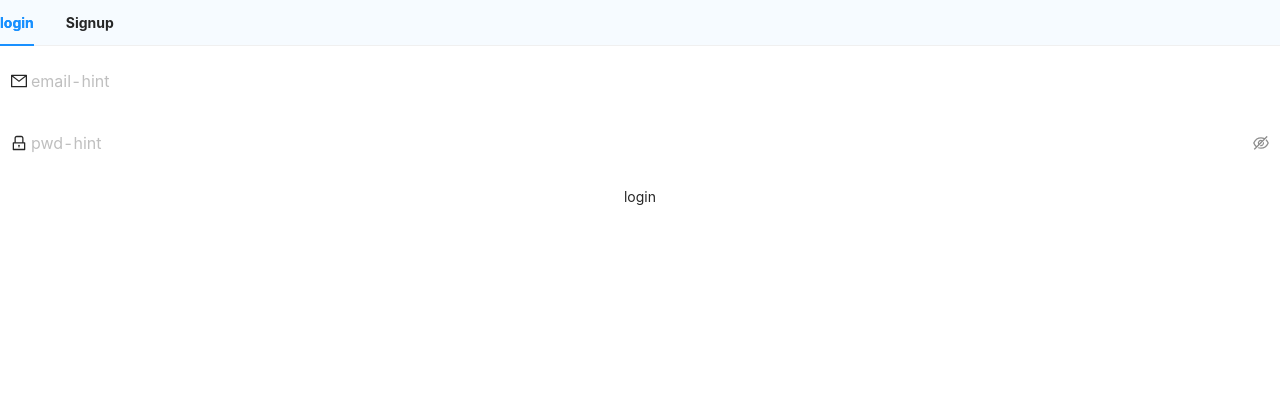
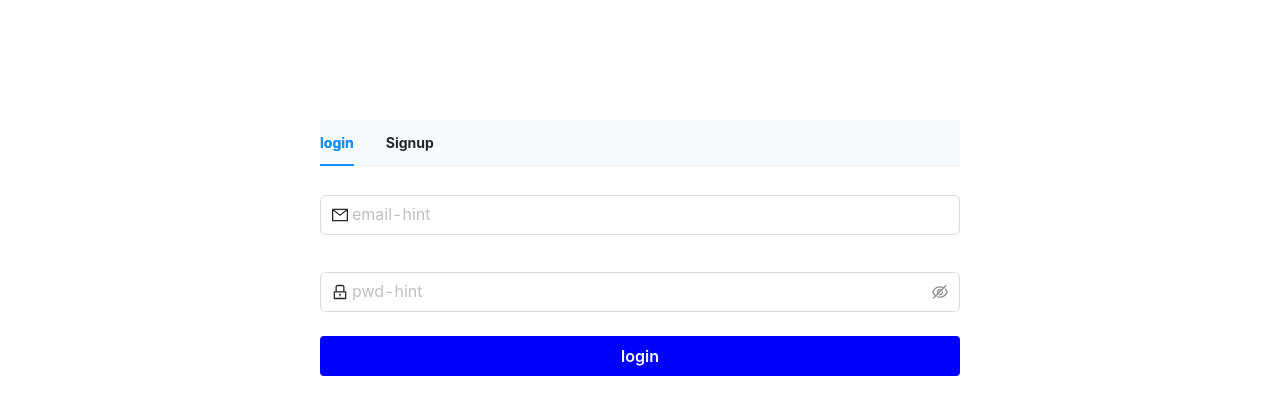
Before and after one commit to yliu3864/myapp, a React (Create React App) app: page /auths/login in a window 1280 px wide. Shown: the top 414 px of the page. Built offline with nearby package versions, Linux system fonts and the light colour scheme.

Commit message:
add login

```diff
--- a/package.json
+++ b/package.json
@@ -28,7 +28,7 @@
     "react-router-dom": "^6.4.1",
     "react-scripts": "5.0.1",
     "sass": "^1.55.0",
-    "sass-loader": "^13.0.2",
+    "sass-loader": "^13.1.0",
     "typescript": "^4.8.4",
     "web-vitals": "^2.1.4"
   },
--- /dev/null
+++ b/src/views/Auths/Auths.scss
@@ -0,0 +1,83 @@
+.auth-form {
+  width: 50%;
+  margin-top: 3rem;
+  margin: auto;
+  padding-top: 15vh;
+  .formItem {
+    border-radius: 6px;
+    overflow: hidden;
+    margin-top: 0.8rem;
+    border: 1px #ddd solid;
+    background-color: #fff;
+  }
+
+  .getCodebtn {
+    border-radius: 6px;
+    overflow: hidden;
+    border: 1px solid #ccc;
+
+    font-weight: 500;
+    font-size: 16px;
+    line-height: 24px;
+  }
+
+  .remember-action {
+    display: flex;
+    justify-content: space-between;
+    align-items: center;
+    margin-top: 1rem;
+
+    font-weight: 500;
+    font-size: 14px;
+    line-height: 22px;
+
+    .forget-pw {
+      cursor: pointer;
+    }
+  }
+
+  .action-bar {
+    display: flex;
+    margin-top: 1rem;
+    align-items: center;
+    justify-content: space-between;
+
+    .auth-btn {
+      color: #fff;
+      padding: 0.5rem 4rem;
+      border-radius: 4px;
+      text-align: center;
+      cursor: pointer;
+      background-color: blue;
+      font-weight: 600;
+      font-size: 16px;
+      line-height: 24px;
+    }
+
+    .auth-btn-disabled {
+      opacity: 0.5;
+    }
+  }
+
+  .quickSignin {
+    display: flex;
+    justify-content: space-between;
+    align-items: center;
+    margin-top: 1rem;
+
+    .signintext {
+      font-weight: 500;
+      font-size: 16px;
+      line-height: 24px;
+    }
+
+    .quickSigninSection {
+      visibility: hidden;
+
+      span:not(:first-child) {
+        margin-left: 8px;
+        cursor: pointer;
+      }
+    }
+  }
+}
--- a/src/views/Auths/Login.tsx
+++ b/src/views/Auths/Login.tsx
@@ -15,8 +15,8 @@ export default function Login(props:any) {
     async function signIn() {
         await loginForm.validateFields();
         const { userNameLogin, passwordLogin } = loginForm.getFieldsValue();
-        // const result = await onLogin(userNameLogin, passwordLogin);
-        // console.log('result ', result)
+        const result = await onLogin(userNameLogin, passwordLogin);
+        console.log('result ', result)
     }
 
     return (
@@ -106,7 +106,7 @@ export default function Login(props:any) {
                     onClick={() => signIn()}
                     style={{ width: "100%" }}
                 >
-                    {"login"}
+                   login
                 </div>
             </div>
         </Form>
--- a/src/views/Auths/index.tsx
+++ b/src/views/Auths/index.tsx
@@ -4,6 +4,7 @@ import { useLocation, useNavigate } from "react-router-dom";
 import Login from "./Login";
 import Signup from "./Signup";
 import { useTranslation } from "react-i18next";
+import "./Auths.scss";
 
 const { TabPane } = Tabs;
 export default function Auth() {
@@ -38,100 +39,101 @@ export default function Auth() {
     };
 
 
-//  const onLogin = async (userNameLogin, passwordLogin) => {
-//         setEmailConfirm(userNameLogin);
-//         setLoginPwd(passwordLogin);
-//         try {
-//             const user = await Auth.signIn(userNameLogin, passwordLogin);
-//             if (user["challengeName"] == "NEW_PASSWORD_REQUIRED") {
-//                 setShowChangePassword(true);
-//                 setCognitoUser(user);
-//                 return -1;
-//             } else {
-//                 localStorage.setItem(
-//                     ACCESS_TOKEN,
-//                     user.signInUserSession.accessToken.jwtToken
-//                 );
-//                 localStorage.setItem(
-//                     ID_TOKEN,
-//                     user.signInUserSession.idToken.jwtToken
-//                 );
-//                 localStorage.setItem(IS_LOGIN, "true");
-//                 if (localStorage.getItem(KEEP_LOGIN) == "true") {
-//                     localStorage.setItem(USER_NAME, userNameLogin);
-//                     localStorage.setItem(PASSWORD, passwordLogin);
-//                 } else {
-//                     localStorage.removeItem(USER_NAME);
-//                     localStorage.removeItem(PASSWORD);
-//                 }
+ const onLogin = async (userNameLogin:any, passwordLogin:any) => {
+     navigate("/", { replace: true })
+        // setEmailConfirm(userNameLogin);
+        // setLoginPwd(passwordLogin);
+        // try {
+            // const user = await Auth.signIn(userNameLogin, passwordLogin);
+            // if (user["challengeName"] == "NEW_PASSWORD_REQUIRED") {
+            //     setShowChangePassword(true);
+            //     setCognitoUser(user);
+            //     return -1;
+            // } else {
+                // localStorage.setItem(
+                //     ACCESS_TOKEN,
+                //     user.signInUserSession.accessToken.jwtToken
+                // );
+                // localStorage.setItem(
+                //     ID_TOKEN,
+                //     user.signInUserSession.idToken.jwtToken
+                // );
+                // localStorage.setItem(IS_LOGIN, "true");
+                // if (localStorage.getItem(KEEP_LOGIN) == "true") {
+                //     localStorage.setItem(USER_NAME, userNameLogin);
+                //     localStorage.setItem(PASSWORD, passwordLogin);
+                // } else {
+                //     localStorage.removeItem(USER_NAME);
+                //     localStorage.removeItem(PASSWORD);
+                // }
 
-//                 dispatch(userActions.setUsername(user.attributes.email));
+                // dispatch(userActions.setUsername(user.attributes.email));
 
-//                 // Record User Token to Local Server
+                // Record User Token to Local Server
 
-//                 // set custom attribute to cognito user
-//                 // API_Auth.Register().then(res => GET_MERCHANT_BASIC()).then(async res => {
-//                 //     const user = await Auth.currentAuthenticatedUser();
-//                 //     const result = await Auth.updateUserAttributes(user, {
-//                 //         'custom:merchant_id': res.data.merchant_id
-//                 //     });
-//                 //     console.log(result);
-//                 // });
+                // set custom attribute to cognito user
+                // API_Auth.Register().then(res => GET_MERCHANT_BASIC()).then(async res => {
+                //     const user = await Auth.currentAuthenticatedUser();
+                //     const result = await Auth.updateUserAttributes(user, {
+                //         'custom:merchant_id': res.data.merchant_id
+                //     });
+                //     console.log(result);
+                // });
 
-//                 API_Auth.Register(userNameLogin)
-//                     .then((res) => {
-//                         const userRoles = [];
-//                         if (res.data) {
-//                             res.data?.data.forEach((element) =>
-//                                 userRoles.push(element?.role_name)
-//                             );
-//                         }
-//                         const userRolesStr = userRoles.join(",");
-//                         if (
-//                             userRolesStr?.indexOf("ADMIN") == -1 &&
-//                             userRolesStr?.indexOf("READONLY") == -1
-//                         ) {
-//                             window.openMessageBox(
-//                                 "You do not have permission to use preka",
-//                                 "error"
-//                             );
-//                             localStorage.setItem(IS_LOGIN, "false");
-//                         } else {
-//                             localStorage.setItem(USER_ROLE, userRolesStr);
-//                             navigate("/", { replace: true });
-//                             window.location.reload();
-//                         }
-//                     })
-//                     .catch((err) => {
-//                         console.log("err ", err);
-//                     });
-//                 return 1;
-//             }
-//         } catch (error) {
-//             console.log(error);
-//             let errorInfo = "";
-//             if (
-//                 error["message"]
-//                     .toString()
-//                     .indexOf("Incorrect username or password.") != -1
-//             ) {
-//                 errorInfo = t_auth_policy("auth_fail");
-//             } else if (
-//                 error.toString().indexOf("UserNotConfirmedException") != -1
-//             ) {
-//                 // errorInfo = t_auth_policy("not_confirmed")
-//                 setShowConfirmEmail(true);
-//                 return;
-//             } else if (
-//                 error["message"].toString().indexOf("User is disabled") != -1
-//             ) {
-//                 errorInfo = t_auth_policy("disabled_user");
-//             } else {
-//                 errorInfo = t_auth_policy("validate_hint_login");
-//             }
-//             window.openMessageBox(errorInfo, "error");
-//         }
-//     };
+                // API_Auth.Register(userNameLogin)
+                //     .then((res) => {
+                //         const userRoles = [];
+                //         if (res.data) {
+                //             res.data?.data.forEach((element) =>
+                //                 userRoles.push(element?.role_name)
+                //             );
+                //         }
+                //         const userRolesStr = userRoles.join(",");
+                //         if (
+                //             userRolesStr?.indexOf("ADMIN") == -1 &&
+                //             userRolesStr?.indexOf("READONLY") == -1
+                //         ) {
+                //             window.openMessageBox(
+                //                 "You do not have permission to use preka",
+                //                 "error"
+                //             );
+                //             localStorage.setItem(IS_LOGIN, "false");
+                //         } else {
+                //             localStorage.setItem(USER_ROLE, userRolesStr);
+                //             navigate("/", { replace: true });
+                //             window.location.reload();
+                //         }
+                //     })
+                //     .catch((err) => {
+                //         console.log("err ", err);
+                //     });
+        //         return 1;
+        //     }
+        // } catch (error) {
+        //     console.log(error);
+        //     let errorInfo = "";
+        //     if (
+        //         error["message"]
+        //             .toString()
+        //             .indexOf("Incorrect username or password.") != -1
+        //     ) {
+        //         errorInfo = t_auth_policy("auth_fail");
+        //     } else if (
+        //         error.toString().indexOf("UserNotConfirmedException") != -1
+        //     ) {
+        //         // errorInfo = t_auth_policy("not_confirmed")
+        //         // setShowConfirmEmail(true);
+        //         return;
+        //     } else if (
+        //         error["message"].toString().indexOf("User is disabled") != -1
+        //     ) {
+        //         errorInfo = t_auth_policy("disabled_user");
+        //     } else {
+        //         errorInfo = t_auth_policy("validate_hint_login");
+        //     }
+        //     window.openMessageBox(errorInfo, "error");
+        // }
+    };
     return (
             <div className="auth-form">
                     <Tabs
@@ -145,7 +147,7 @@ export default function Auth() {
                         {/* <TabPane tab={t_auth_ui("login")} key={"0"}> */}
                               <TabPane tab="login" key={"0"}>
                             <Login
-                                // onLogin={onLogin}
+                                onLogin={onLogin}
                                 switchToSignUp={switchToSignUp}
                             />
                         </TabPane>
```
Also changed, not shown: 1 other file (tests, documents, lock files or other folders).
